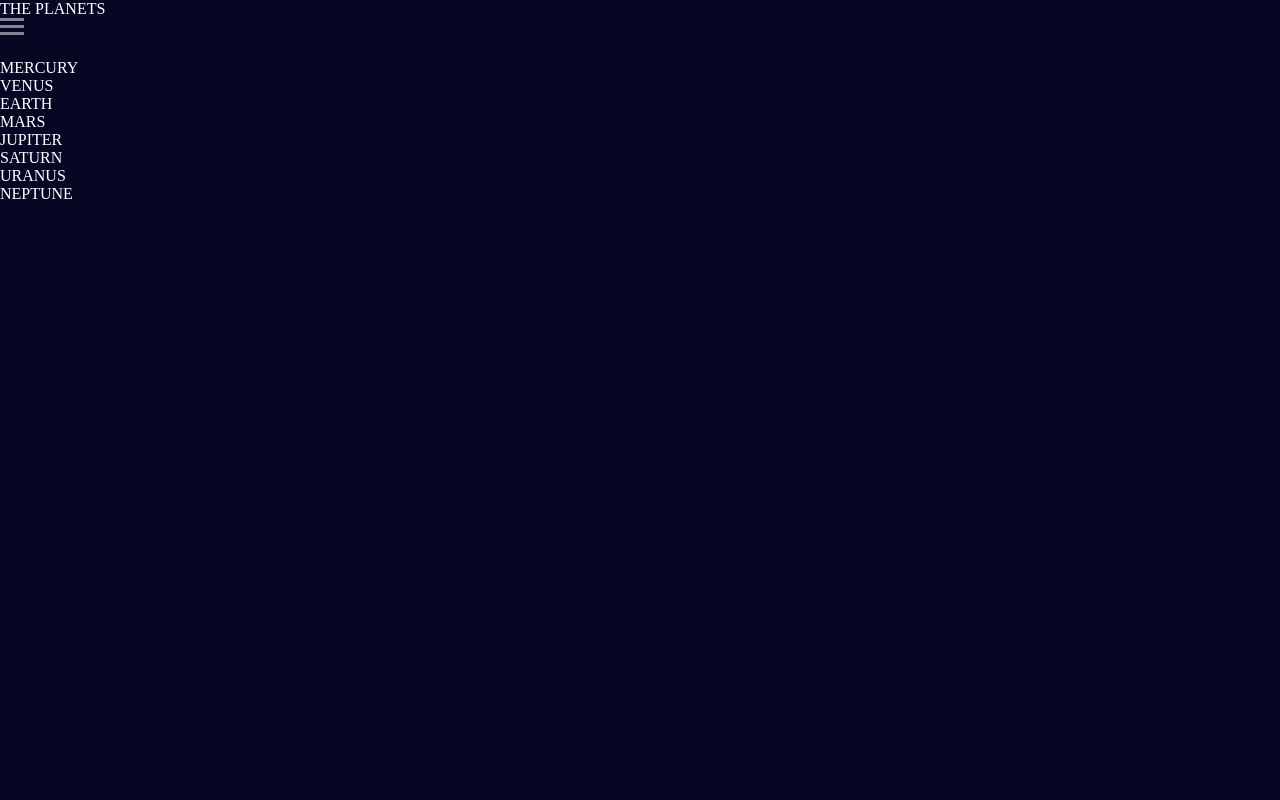
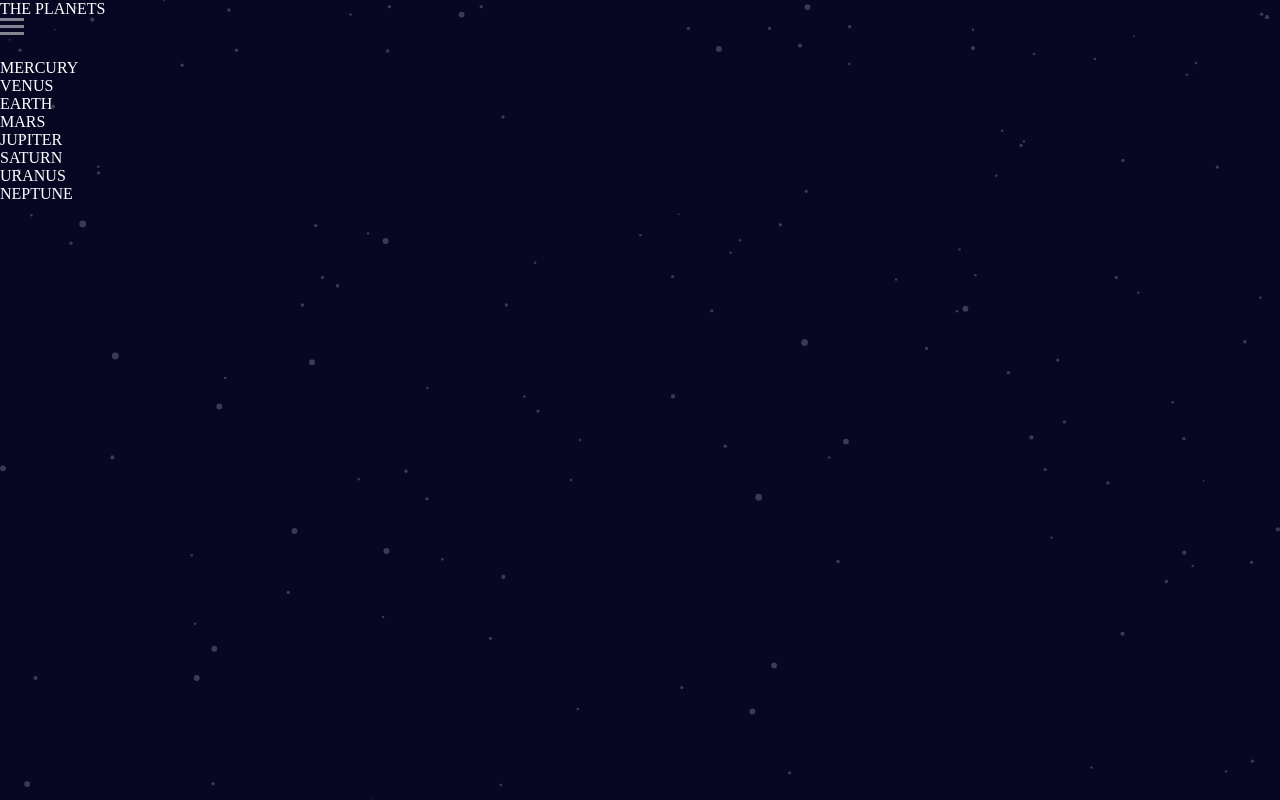
Before and after one commit to AzureCloud9/Planets-fact-site, a React (Create React App) app: page / in a window 1280 px wide. Built offline with nearby package versions, Linux system fonts and the light colour scheme.

Commit message:
added background

```diff
--- a/src/App.js
+++ b/src/App.js
@@ -1,7 +1,7 @@
 import React, { useState } from 'react';
 import Header from './components/Header';
 import Planets from './components/Planets';
-
+import bgImage from "./components/assets/background-stars.svg"
 function App() {
   const [mainPage, setMainpage] = useState(false)
   function handleClick () {
--- a/src/index.css
+++ b/src/index.css
@@ -8,6 +8,10 @@
 body {
   background-color: #070724;
   color: #ffffff;
+  background-image: url('./components/assets/background-stars.svg');
+  background-size: cover;
+  background-repeat: no-repeat;
+  background-attachment: fixed;
 }
 
 
```
